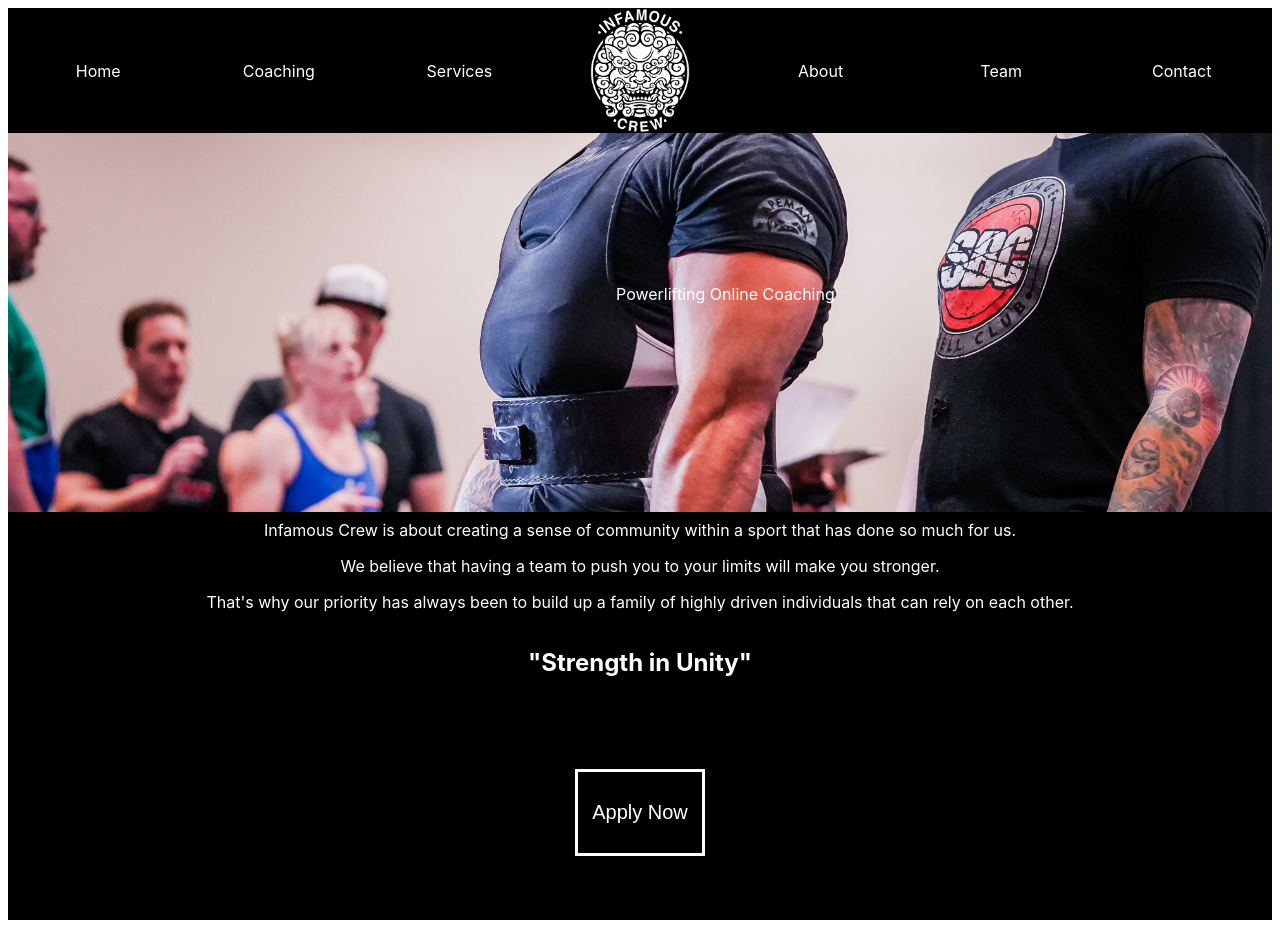
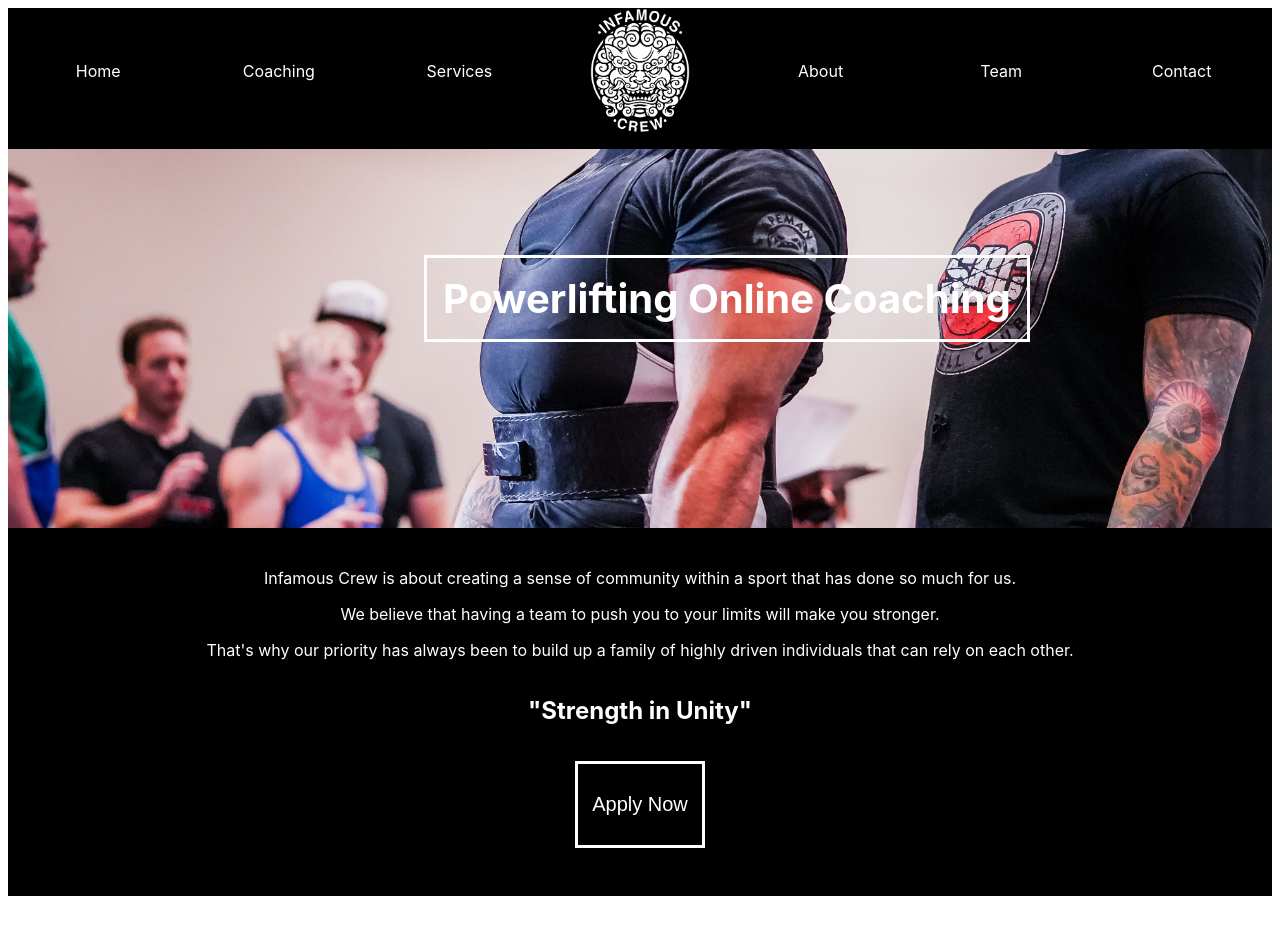
Before and after one commit to dhui0226/strength_coaching_site, a Gatsby site: page / in a window 1280 px wide. After the commit the page ends 904 px from the top, so only its background shows below. Built offline with nearby package versions, Linux system fonts and the light colour scheme; Gatsby itself is replaced by a stand-in of ours.

Commit message:
incomplete application page

```diff
--- /dev/null
+++ b/src/pages/application.js
@@ -0,0 +1,13 @@
+import * as React from 'react'
+import Nav from '../components/nav'
+
+const ApplicationPage = () => {
+    return (
+        <div>
+            <Nav></Nav>
+            <h1>Application Page</h1>
+        </div>
+    )
+}
+
+export default ApplicationPage
--- a/src/pages/index.js
+++ b/src/pages/index.js
@@ -2,6 +2,7 @@ import * as React from 'react'
 import { Link } from 'gatsby'
 import { StaticImage } from 'gatsby-plugin-image'
 import Nav from '../components/nav'
+import ApplicationPage from './application'
 import {
   pageStyles,
   mission,
@@ -26,7 +27,7 @@ const IndexPage = () => {
           height={600}
           width={2000}
         />
-        <p>Powerlifting Online Coaching</p>
+        <h1>Powerlifting Online Coaching</h1>
       </div>
 
       <div className={mission}>
--- a/src/pages/index.module.css
+++ b/src/pages/index.module.css
@@ -9,12 +9,18 @@
 .imageContainer {
   position: relative;
   width: 100%;
+  padding-top: 1rem;
+  padding-bottom: 2rem;
 }
 
-.imageContainer > p {
+.imageContainer > h1 {
   position: absolute;
   bottom: 12rem;
-  left: 38rem;
+  left: 26rem;
+  color: white;
+  border: solid white;
+  padding: 1rem;
+  font-size: 40px;
 }
 .mission {
   display: flex;
@@ -28,13 +34,13 @@
 }
 
 .quoteStyles {
-  padding: .5rem;
+  padding-top: .5rem;
 }
 
 .btnContainer {
   display: flex;
   justify-content: center;
-  padding: 4rem;
+  padding: 1rem 3rem 3rem 3rem;
 }
 
 .btn {
```
Also changed, not shown: src/components/layout.js (added, +10 -0 lines).
